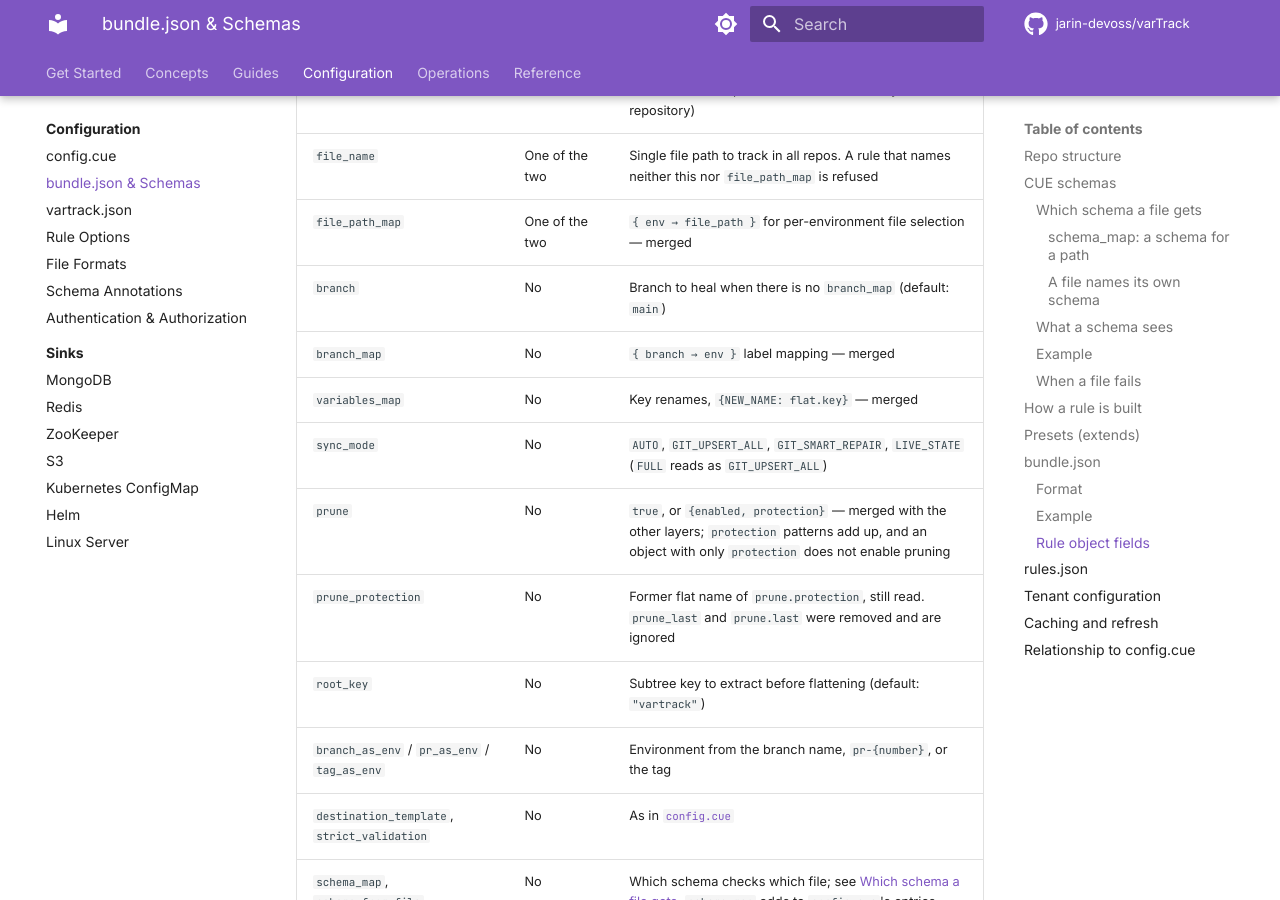
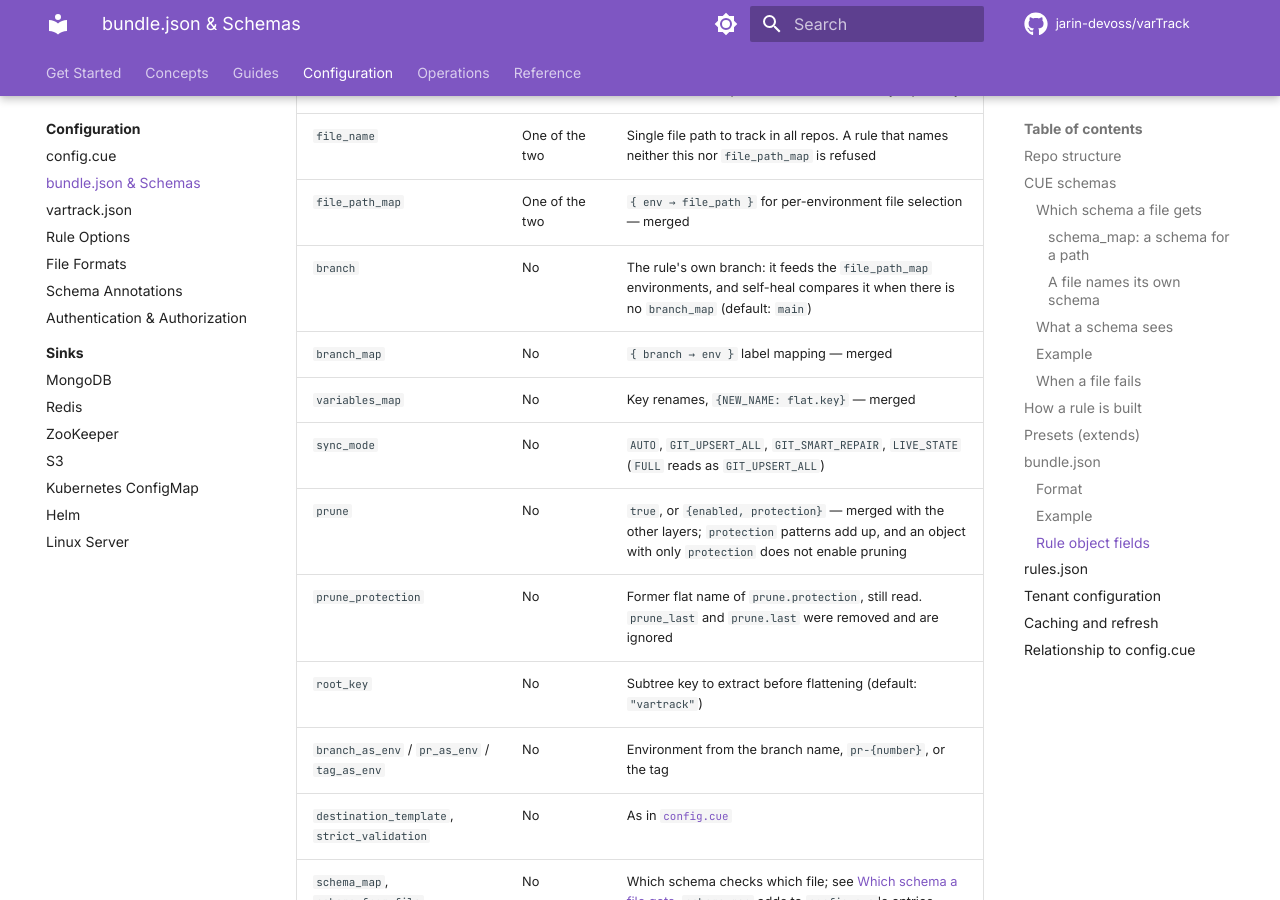
Before and after one commit to jarin-devoss/varTrack, an MkDocs documentation site: the page built from docs/configuration/schema-registry.md, in a window 1280 px wide and 900 px high, scrolled down 11051 px. Built offline with MkDocs 1.6.1 and Material for MkDocs 9.7.7, drawn with Linux system fonts in a browser that asks for light colours; comment, search, counter and statistics services are not loaded.

Commit message:
docs(proto): say what a rule's own branch feeds
The rule's branch feeds its file_path_map environments as well as being the branch self-heal compares without a branch_map. The rule.proto comment, its Go stub (protoc-gen-go v1.34.2), the generated rule-options reference and the schema-registry table say so.

Co-Authored-By: Claude Opus 5.5 <noreply@anthropic.com>

```diff
--- a/docs/configuration/schema-registry.md
+++ b/docs/configuration/schema-registry.md
@@ -356,7 +356,7 @@ Every option, with the files that may set it, is in [Rule options](rule-options.
 | `repo_url` | No | HTTPS clone URL of the config repository (default: derived from the platform and the rule's only repository) |
 | `file_name` | One of the two | Single file path to track in all repos. A rule that names neither this nor `file_path_map` is refused |
 | `file_path_map` | One of the two | `{ env → file_path }` for per-environment file selection — merged |
-| `branch` | No | Branch to heal when there is no `branch_map` (default: `main`) |
+| `branch` | No | The rule's own branch: it feeds the `file_path_map` environments, and self-heal compares it when there is no `branch_map` (default: `main`) |
 | `branch_map` | No | `{ branch → env }` label mapping — merged |
 | `variables_map` | No | Key renames, `{NEW_NAME: flat.key}` — merged |
 | `sync_mode` | No | `AUTO`, `GIT_UPSERT_ALL`, `GIT_SMART_REPAIR`, `LIVE_STATE` (`FULL` reads as `GIT_UPSERT_ALL`) |
```
Also changed, not shown: docs/configuration/rule-options.md (+1 -1 lines), 2 other files.
